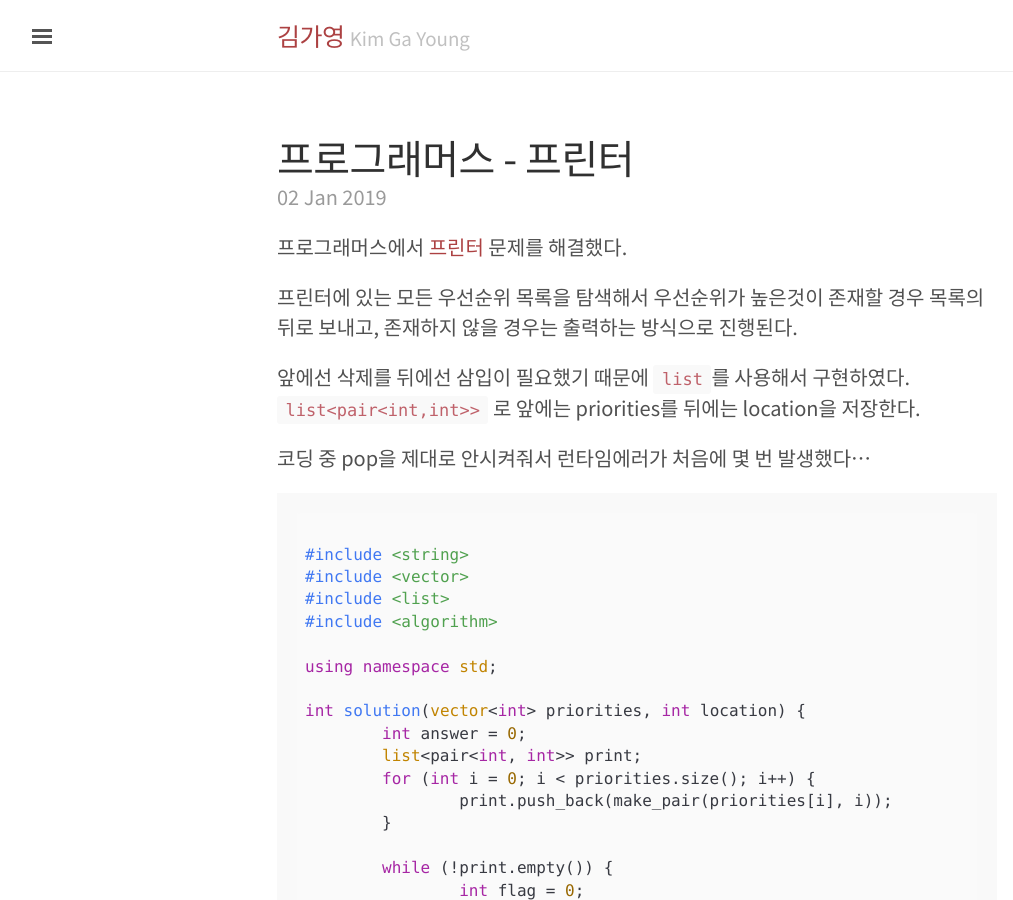
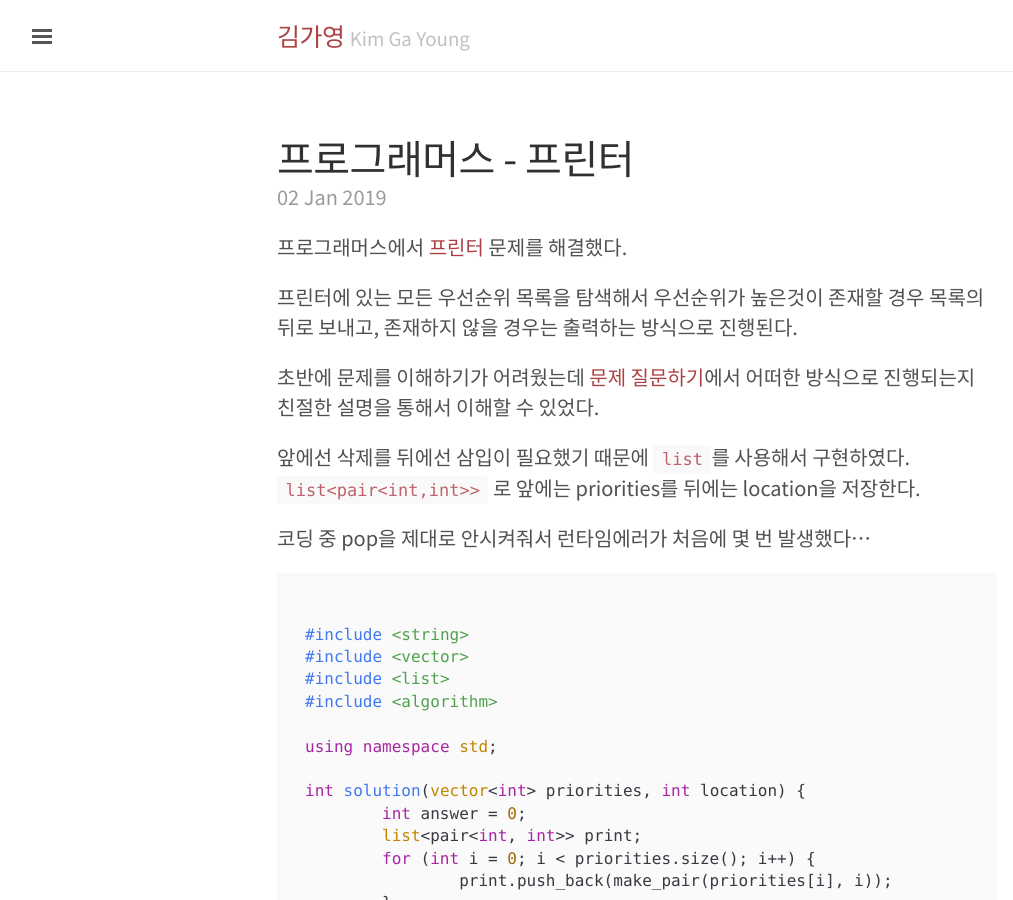
Before and after one commit to gyyomee/gyyomee.github.io, a Jekyll site: the page built from _posts/2019-01-02-programmers-프린터.md, in a window 1280 px wide and 900 px high. Shown: the whole window, without its empty margins (3-1016 px from the left). Built offline with Jekyll 4.4.1, drawn with Linux system fonts in a browser that asks for light colours.

Commit message:
내용 추가

```diff
--- a/_posts/2019-01-02-programmers-프린터.md
+++ b/_posts/2019-01-02-programmers-프린터.md
@@ -10,6 +10,8 @@ tags:
 프로그래머스에서 <a href="https://programmers.co.kr/learn/courses/30/lessons/42587?language=cpp">프린터</a> 문제를 해결했다.
 
 프린터에 있는 모든 우선순위 목록을 탐색해서 우선순위가 높은것이 존재할 경우 목록의 뒤로 보내고, 존재하지 않을 경우는 출력하는 방식으로 진행된다.
+
+초반에 문제를 이해하기가 어려웠는데 <a href="https://programmers.co.kr/learn/questions/3915">문제 질문하기</a>에서 어떠한 방식으로 진행되는지 친절한 설명을 통해서 이해할 수 있었다.
 
 앞에선 삭제를 뒤에선 삼입이 필요했기 때문에 `list`를 사용해서 구현하였다. `list<pair<int,int>>` 로 앞에는 priorities를 뒤에는 location을 저장한다.
 
```
